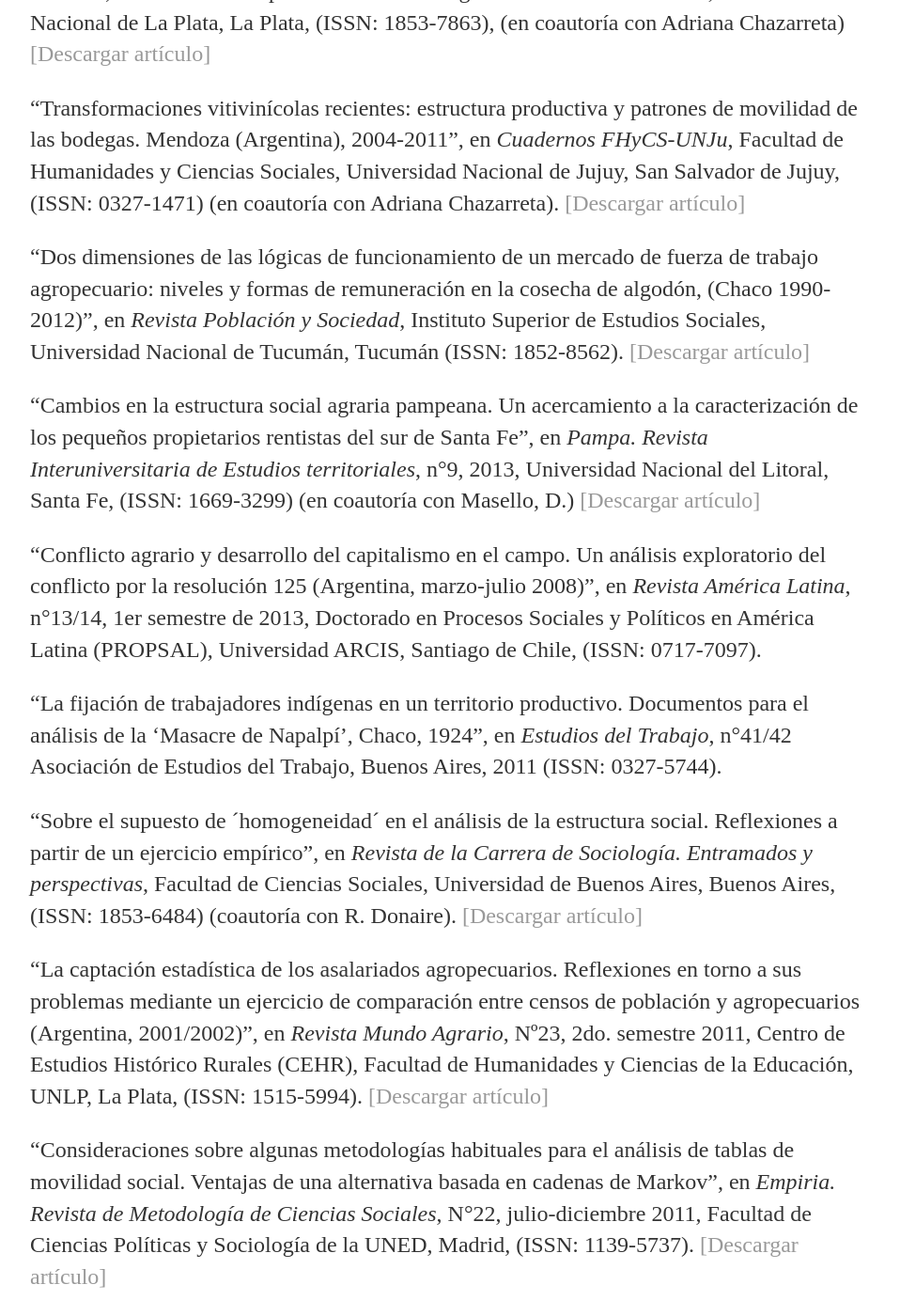
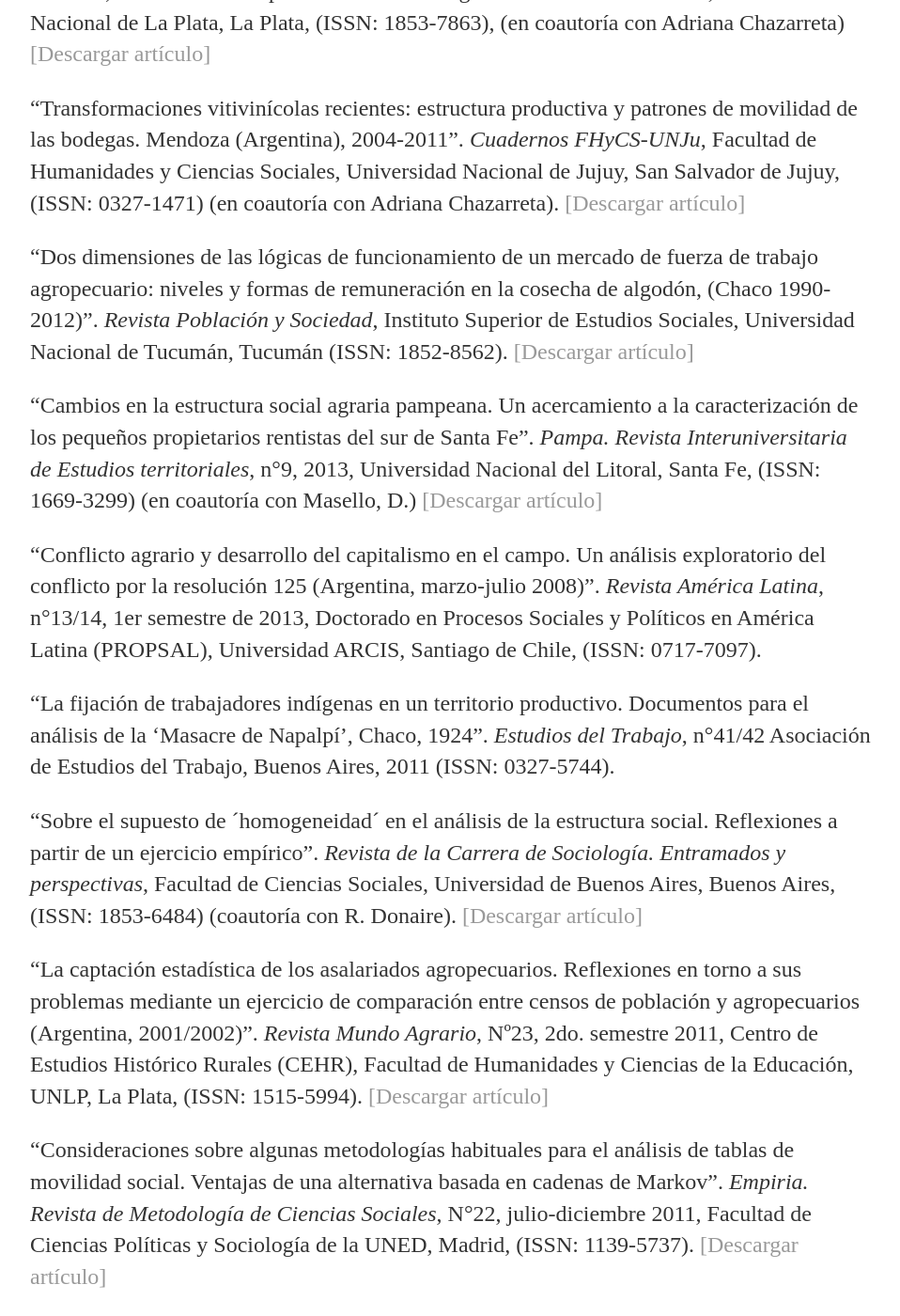
Before and after one commit to gefero/gefero.github.io, a Jekyll site: the page built from papers/index.html, in a window 1280 px wide and 1400 px high, scrolled down 1417 px. Shown: the whole window at 94% size, without its empty margins (160-1118 px from the left). Built offline with Jekyll 4.4.1, drawn with Linux system fonts in a browser that asks for light colours; some of the changed text lies outside the part shown.

```diff
--- a/papers/index.html
+++ b/papers/index.html
@@ -5,28 +5,28 @@ title: Papers, artículos, etc...
 <div class="blurb">
 	<h1>Papers, ponencias, etc.</h1>
 	<h2><font size="6">Artículos en revistas científicas</font></h2>
-	<p>“La integración de fuentes diversas de información en los estudios territoriales. Reflexiones sobre dos investigaciones”, en prensa en <i>Revista QUID16</i> (ISSN: 2250-4060).
-	<p>“Procesamiento de Lenguaje Natural aplicado a las ciencias sociales. Detección de tópicos en letras de tango”, en prensa en <i>Revista Latinoamericana de Metodología de la Investigación Social</i> (ISSN: 1515-5994).
-		<p>“Métodos de Machine Learning como alternativa para la imputación de datos perdidos. Un ejercicio en base a la Encuesta Permanente de Hogares”, <i>Estudios del Trabajo</i> (ISSN: 2545-7756). <a href="https://ojs.aset.org.ar/revista/article/view/81/137">[Descargar artículo]</a></p>
-	<p>“Tipos de estructuras sociales agrarias en la formación social argentina. Un análisis a nivel departamental: 2001-2002”, en <i>Mundo Agrario</i>, Facultad de Humanidades y Ciencias de la Educación, Universidad Nacional de La Plata, en coautoría con Adriana Chazarreta (ISSN: 1515-5994).
+	<p>“La integración de fuentes diversas de información en los estudios territoriales. Reflexiones sobre dos investigaciones”. <i>Revista QUID16</i> (ISSN: 2250-4060). <a href="https://publicaciones.sociales.uba.ar/index.php/quid16/article/view/7004">[Descargar artículo]</a></p>
+	<p>“Procesamiento de Lenguaje Natural aplicado a las ciencias sociales. Detección de tópicos en letras de tango”. <i>Revista Latinoamericana de Metodología de la Investigación Social</i> (ISSN: 1515-5994). <a href="http://relmis.com.ar/ojs/index.php/relmis/article/view/procesamiento_lenguaje_natural/217">[Descargar artículo]</a></p>
+	<p>“Métodos de Machine Learning como alternativa para la imputación de datos perdidos. Un ejercicio en base a la Encuesta Permanente de Hogares”. <i>Estudios del Trabajo</i> (ISSN: 2545-7756). <a href="https://ojs.aset.org.ar/revista/article/view/81/137">[Descargar artículo]</a></p>
+	<p>“Tipos de estructuras sociales agrarias en la formación social argentina. Un análisis a nivel departamental: 2001-2002”. <i>Mundo Agrario</i>, Facultad de Humanidades y Ciencias de la Educación, Universidad Nacional de La Plata, en coautoría con Adriana Chazarreta (ISSN: 1515-5994).
 <a href="https://www.mundoagrario.unlp.edu.ar/article/view/MAe153">[Descargar artículo]</a></p>
-	<p>“Building a sanitary vulnerability map from open source data in Argentina (2010-2018)”, <i>International Journal of Equity in Health</i>, (ISSN: 1475-9276), en coautoría con Tomás Olego y Antonio Vázquez Brust.
+	<p>“Building a sanitary vulnerability map from open source data in Argentina (2010-2018)”. <i>International Journal of Equity in Health</i>, (ISSN: 1475-9276), en coautoría con Tomás Olego y Antonio Vázquez Brust.
 <a href="https://equityhealthj.biomedcentral.com/articles/10.1186/s12939-020-01292-3">[Descargar artículo]</a></p>
-	<p>“Ciclos de ocupación anuales y patrones de movilidad de los trabajadores agropecuarios: una aproximación a sus determinantes mediante técnicas de Ensamble Learning”, en <i>Estudios Rurales</i>, (ISSN: 2250-4001).
+	<p>“Ciclos de ocupación anuales y patrones de movilidad de los trabajadores agropecuarios: una aproximación a sus determinantes mediante técnicas de Ensamble Learning”.<i>Estudios Rurales</i>, (ISSN: 2250-4001).
 <a href="https://dialnet.unirioja.es/servlet/articulo?codigo=7746720">[Descargar artículo]</a></p>
-	<p>“Una aproximación a las trayectorias laborales de los trabajadores mecánicos y manuales en la cosecha algodonera. Chaco, Argentina”, en <i>Trabajo y Sociedad</i>, Facultad de Humanidades y Ciencias Sociales, Universidad Nacional de Santiago del Estero, (ISSN: 1514-6871).
+	<p>“Una aproximación a las trayectorias laborales de los trabajadores mecánicos y manuales en la cosecha algodonera. Chaco, Argentina”. <i>Trabajo y Sociedad</i>, Facultad de Humanidades y Ciencias Sociales, Universidad Nacional de Santiago del Estero, (ISSN: 1514-6871).
 <a href="http://www.unse.edu.ar/trabajoysociedad/30%20ROSATI%20GERMAN%20Chaco%20cosecha%20de%20algodon.pdf">[Descargar artículo]</a></p>
-	<p>"Construcción de un modelo de imputación para variables de ingreso con casos perdidos a partir de ensamble learning. Aplicación a la Encuesta Permanente de Hogares”, en <i>Revista SaberEs</i>, Facultad de Ciencias Económicas y Estadística, Universidad Nacional de Rosario, (ISSN: 1852-4184). <a href="http://www.saberes.fcecon.unr.edu.ar/index.php/revista/article/view/132">[Descargar artículo]</a></p>
-	<p>"El Qualitative Comparative Analysis (QCA) como herramienta analítica. Dos aplicaciones para el análisis de entrevistas”, en <i>Revista Latinoamericana de Metodología de las Ciencias Sociales</i>, Centro Interdisciplinario de Metodología de las Ciencias Sociales, Universidad Nacional de La Plata, La Plata, (ISSN: 1853-7863), (en coautoría con Adriana Chazarreta) <a href="https://www.relmecs.fahce.unlp.edu.ar/article/view/relmecse018">[Descargar artículo]</a></p>
-	<p>“Transformaciones vitivinícolas recientes: estructura productiva y patrones de movilidad de las bodegas. Mendoza (Argentina), 2004-2011”, en <i>Cuadernos FHyCS-UNJu</i>, Facultad de Humanidades y Ciencias Sociales, Universidad Nacional de Jujuy, San Salvador de Jujuy, (ISSN: 0327-1471) (en coautoría con Adriana Chazarreta). <a href="http://www.redalyc.org/articulo.oa?id=18552439010">[Descargar artículo]</a></p>
-	<p>“Dos dimensiones de las lógicas de funcionamiento de un mercado de fuerza de trabajo agropecuario: niveles y formas de remuneración en la cosecha de algodón, (Chaco 1990-2012)”, en <i>Revista Población y Sociedad</i>, Instituto Superior de Estudios Sociales, Universidad Nacional de Tucumán, Tucumán (ISSN: 1852-8562). <a href="http://www.poblacionysociedad.org.ar/include/ABS/abs_v22_Rosati.php">[Descargar artículo]</a></p>
-	<p>“Cambios en la estructura social agraria pampeana. Un acercamiento a la caracterización de los pequeños propietarios rentistas del sur de Santa Fe”, en <i>Pampa. Revista Interuniversitaria de Estudios territoriales</i>, n°9, 2013, Universidad Nacional del Litoral, Santa Fe, (ISSN: 1669-3299) (en coautoría con Masello, D.) <a href="http://bibliotecavirtual.unl.edu.ar/ojs/index.php/PAMPA/article/view/4162">[Descargar artículo]</a></p>
-	<p>“Conflicto agrario y desarrollo del capitalismo en el campo. Un análisis exploratorio del conflicto por la resolución 125 (Argentina, marzo-julio 2008)”, en <i>Revista América Latina</i>, n°13/14, 1er semestre de 2013, Doctorado en Procesos Sociales y Políticos en América Latina (PROPSAL), Universidad ARCIS, Santiago de Chile, (ISSN: 0717-7097).</p>
-	<p>“La fijación de trabajadores indígenas en un territorio productivo. Documentos para el análisis de la ‘Masacre de Napalpí’, Chaco, 1924”, en <i>Estudios del Trabajo</i>, n°41/42 Asociación de Estudios del Trabajo, Buenos Aires, 2011 (ISSN: 0327-5744).</p>
-	<p>“Sobre el supuesto de ´homogeneidad´ en el análisis de la estructura social. Reflexiones a partir de un ejercicio empírico”, en <i>Revista de la Carrera de Sociología. Entramados y perspectivas</i>, Facultad de Ciencias Sociales, Universidad de Buenos Aires, Buenos Aires, (ISSN: 1853-6484) (coautoría con R. Donaire). <a href="http://publicaciones.sociales.uba.ar/index.php/entramadosyperspectivas/article/view/132">[Descargar artículo]</a></p>
-	<p>“La captación estadística de los asalariados agropecuarios. Reflexiones en torno a sus problemas mediante un ejercicio de comparación entre censos de población y agropecuarios (Argentina, 2001/2002)”, en <i>Revista Mundo Agrario</i>, Nº23, 2do. semestre 2011, Centro de Estudios Histórico Rurales (CEHR), Facultad de Humanidades y Ciencias de la Educación, UNLP, La Plata, (ISSN: 1515-5994). <a href="http://163.10.30.53/ojs_viejo/index.php/mundoagrario/article/view/v12n23a01">[Descargar artículo]</a></p>
-	<p>“Consideraciones sobre algunas metodologías habituales para el análisis de tablas de movilidad social. Ventajas de una alternativa basada en cadenas de Markov”, en <i>Empiria. Revista de Metodología de Ciencias Sociales</i>, N°22, julio-diciembre 2011, Facultad de Ciencias Políticas y Sociología de la UNED, Madrid, (ISSN: 1139-5737). <a href="http://revistas.uned.es/index.php/empiria/article/view/85">[Descargar artículo]</a></p>
+	<p>"Construcción de un modelo de imputación para variables de ingreso con casos perdidos a partir de ensamble learning. Aplicación a la Encuesta Permanente de Hogares”. <i>Revista SaberEs</i>, Facultad de Ciencias Económicas y Estadística, Universidad Nacional de Rosario, (ISSN: 1852-4184). <a href="http://www.saberes.fcecon.unr.edu.ar/index.php/revista/article/view/132">[Descargar artículo]</a></p>
+	<p>"El Qualitative Comparative Analysis (QCA) como herramienta analítica. Dos aplicaciones para el análisis de entrevistas”. <i>Revista Latinoamericana de Metodología de las Ciencias Sociales</i>, Centro Interdisciplinario de Metodología de las Ciencias Sociales, Universidad Nacional de La Plata, La Plata, (ISSN: 1853-7863), (en coautoría con Adriana Chazarreta) <a href="https://www.relmecs.fahce.unlp.edu.ar/article/view/relmecse018">[Descargar artículo]</a></p>
+	<p>“Transformaciones vitivinícolas recientes: estructura productiva y patrones de movilidad de las bodegas. Mendoza (Argentina), 2004-2011”. <i>Cuadernos FHyCS-UNJu</i>, Facultad de Humanidades y Ciencias Sociales, Universidad Nacional de Jujuy, San Salvador de Jujuy, (ISSN: 0327-1471) (en coautoría con Adriana Chazarreta). <a href="http://www.redalyc.org/articulo.oa?id=18552439010">[Descargar artículo]</a></p>
+	<p>“Dos dimensiones de las lógicas de funcionamiento de un mercado de fuerza de trabajo agropecuario: niveles y formas de remuneración en la cosecha de algodón, (Chaco 1990-2012)”. <i>Revista Población y Sociedad</i>, Instituto Superior de Estudios Sociales, Universidad Nacional de Tucumán, Tucumán (ISSN: 1852-8562). <a href="http://www.poblacionysociedad.org.ar/include/ABS/abs_v22_Rosati.php">[Descargar artículo]</a></p>
+	<p>“Cambios en la estructura social agraria pampeana. Un acercamiento a la caracterización de los pequeños propietarios rentistas del sur de Santa Fe”. <i>Pampa. Revista Interuniversitaria de Estudios territoriales</i>, n°9, 2013, Universidad Nacional del Litoral, Santa Fe, (ISSN: 1669-3299) (en coautoría con Masello, D.) <a href="http://bibliotecavirtual.unl.edu.ar/ojs/index.php/PAMPA/article/view/4162">[Descargar artículo]</a></p>
+	<p>“Conflicto agrario y desarrollo del capitalismo en el campo. Un análisis exploratorio del conflicto por la resolución 125 (Argentina, marzo-julio 2008)”. <i>Revista América Latina</i>, n°13/14, 1er semestre de 2013, Doctorado en Procesos Sociales y Políticos en América Latina (PROPSAL), Universidad ARCIS, Santiago de Chile, (ISSN: 0717-7097).</p>
+	<p>“La fijación de trabajadores indígenas en un territorio productivo. Documentos para el análisis de la ‘Masacre de Napalpí’, Chaco, 1924”. <i>Estudios del Trabajo</i>, n°41/42 Asociación de Estudios del Trabajo, Buenos Aires, 2011 (ISSN: 0327-5744).</p>
+	<p>“Sobre el supuesto de ´homogeneidad´ en el análisis de la estructura social. Reflexiones a partir de un ejercicio empírico”. <i>Revista de la Carrera de Sociología. Entramados y perspectivas</i>, Facultad de Ciencias Sociales, Universidad de Buenos Aires, Buenos Aires, (ISSN: 1853-6484) (coautoría con R. Donaire). <a href="http://publicaciones.sociales.uba.ar/index.php/entramadosyperspectivas/article/view/132">[Descargar artículo]</a></p>
+	<p>“La captación estadística de los asalariados agropecuarios. Reflexiones en torno a sus problemas mediante un ejercicio de comparación entre censos de población y agropecuarios (Argentina, 2001/2002)”. <i>Revista Mundo Agrario</i>, Nº23, 2do. semestre 2011, Centro de Estudios Histórico Rurales (CEHR), Facultad de Humanidades y Ciencias de la Educación, UNLP, La Plata, (ISSN: 1515-5994). <a href="http://163.10.30.53/ojs_viejo/index.php/mundoagrario/article/view/v12n23a01">[Descargar artículo]</a></p>
+	<p>“Consideraciones sobre algunas metodologías habituales para el análisis de tablas de movilidad social. Ventajas de una alternativa basada en cadenas de Markov”. <i>Empiria. Revista de Metodología de Ciencias Sociales</i>, N°22, julio-diciembre 2011, Facultad de Ciencias Políticas y Sociología de la UNED, Madrid, (ISSN: 1139-5737). <a href="http://revistas.uned.es/index.php/empiria/article/view/85">[Descargar artículo]</a></p>
 	<br>
 <h2><i>En evaluación</i></h2>
-	<p>“Factores asociados a la tercerización en empresas del AMBA. Aplicación de un clasificador basado en random forest”, en <i>Trabajo, Ocupación y Empleo</i>, Ministerio de Trabajo, Empleo y Seguridad Social, (ISSN: 2314-2391).<p>
+	<p>“Factores asociados a la tercerización en empresas del AMBA. Aplicación de un clasificador basado en random forest”. <i>Trabajo, Ocupación y Empleo</i>, Ministerio de Trabajo, Empleo y Seguridad Social, (ISSN: 2314-2391).<p>
 </div><!-- /.blurb -->
```
